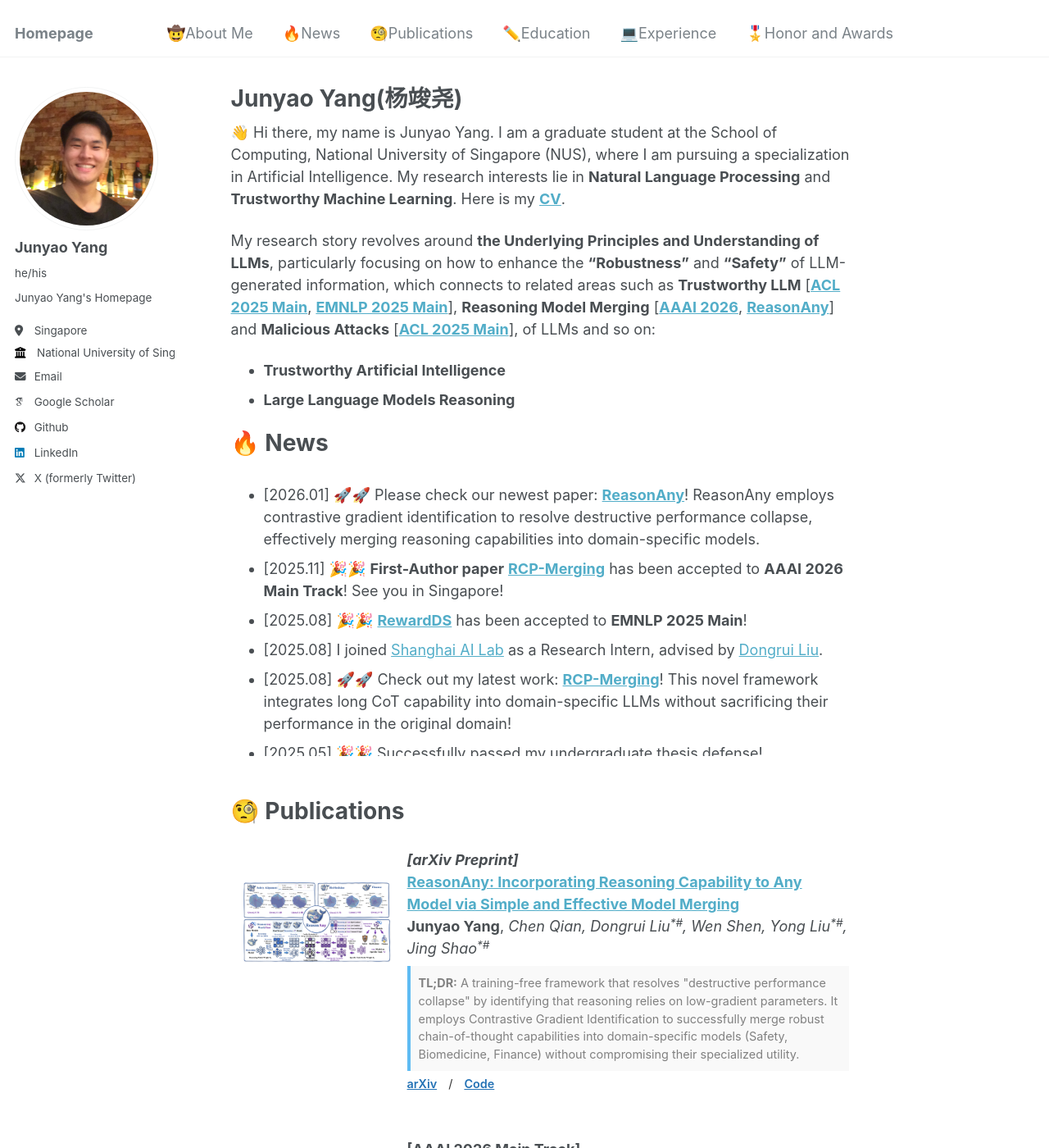
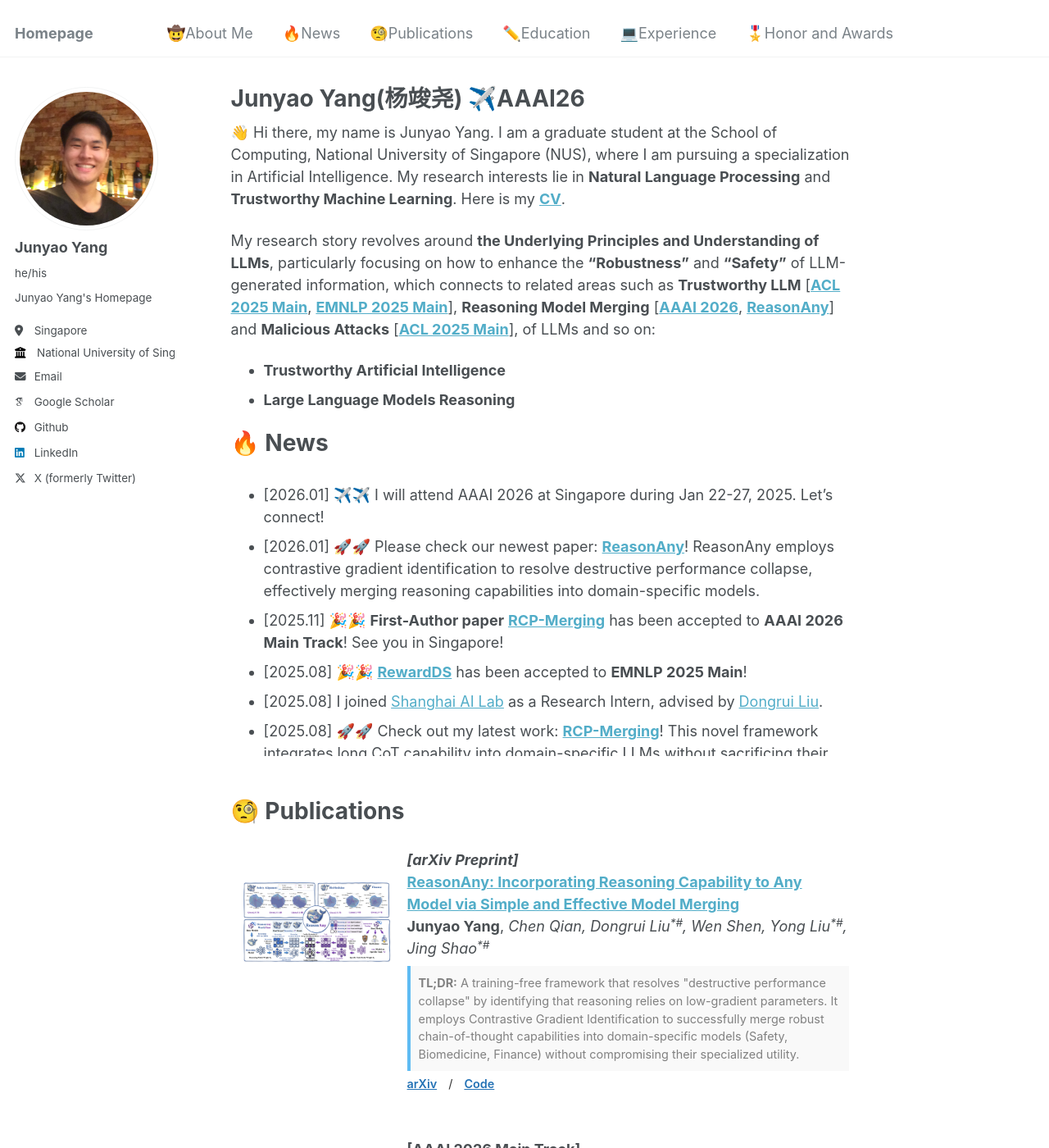
Before and after one commit to jyyang26/jyyang26.github.io, a Jekyll site: the page built from _pages/about.md, in a window 1280 px wide and 1400 px high. Shown: the whole window at 82% size. Built offline with Jekyll 4.4.1, drawn with Linux system fonts in a browser that asks for light colours; some web fonts are replaced.

Commit message:
Update about.md

```diff
--- a/_pages/about.md
+++ b/_pages/about.md
@@ -1,6 +1,6 @@
 ---
 permalink: /
-title: "Junyao Yang(杨竣尧)"
+title: "Junyao Yang(杨竣尧) ✈️AAAI26"
 layout: single
 author_profile: true
 redirect_from:
@@ -25,6 +25,9 @@ My research story revolves around **the Underlying Principles and Understanding
 # 🔥 News {#news}
 <div style="max-height: 350px; overflow-y: auto;">
   <ul>
+    <li>
+    [2026.01]  ✈️✈️ I will attend AAAI 2026 at Singapore during Jan 22-27, 2025. Let’s connect!
+      </li>
     <li>
       [2026.01] 🚀🚀 Please check our newest paper: <strong><a href="https://arxiv.org/abs/2601.05560" style="text-decoration: underline; color: #52ADC8;">ReasonAny</a></strong>! ReasonAny employs contrastive gradient identification to resolve destructive performance collapse, effectively merging reasoning capabilities into domain-specific models.
     </li>
```
